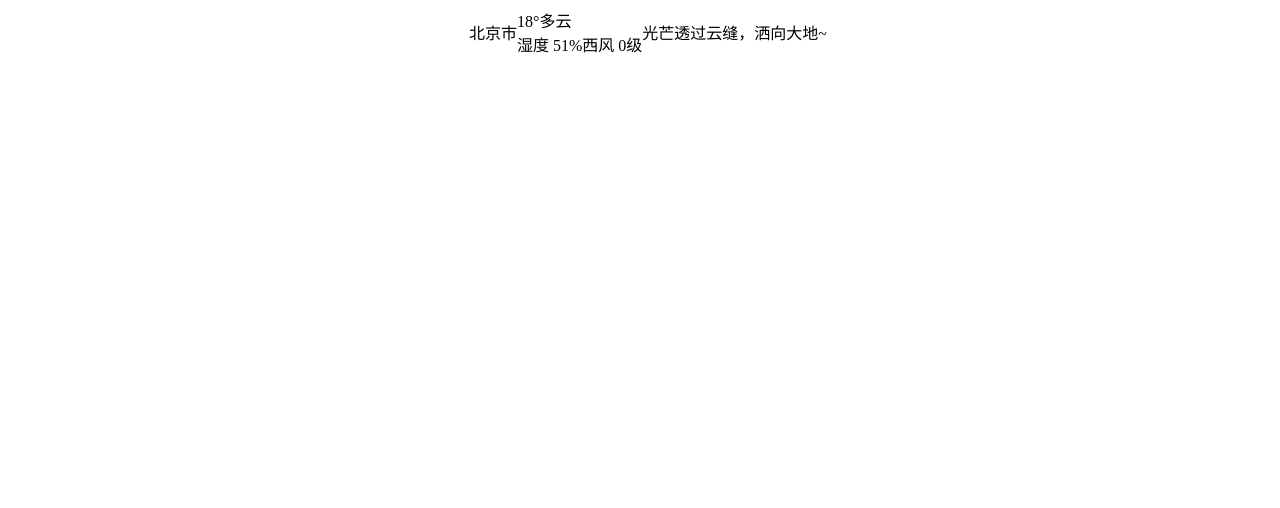
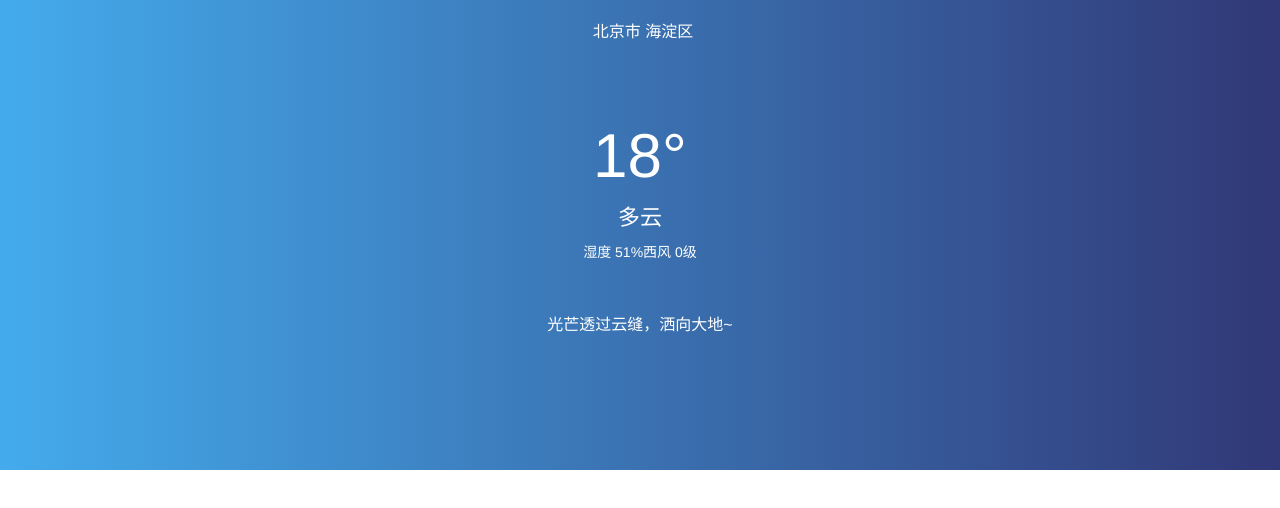
Before and after one commit to lomirus/tencent-weather, a React app: page / in a window 1280 px wide. Shown: the top 508 px of the page. Built offline with nearby package versions, Linux system fonts and the light colour scheme.

Commit message:
feat: basic style of header

```diff
--- a/src/App.tsx
+++ b/src/App.tsx
@@ -12,7 +12,7 @@ import Trend from './components/Trend'
 const App = (): ReactElement => (
     <Context.Provider value={useReducer(reducer, initialState)}>
         <Header
-            location="北京市"
+            location="北京市 海淀区"
             temperature={18}
             weather="多云"
             details={["湿度 51%", "西风 0级"]}
--- a/src/components/Header.tsx
+++ b/src/components/Header.tsx
@@ -4,10 +4,13 @@ import Context from '../store/context'
 
 const styles: Record<string, CSSProperties> = {
     main: {
+        color: "#FFFFFF",
         width: "100vw",
         display: "flex",
+        flexDirection: "column",
         alignItems: "center",
-        justifyContent: "center"
+        background: "linear-gradient(-90deg,#313877,#44abec)",
+        height: "470px"
     }
 }
 
@@ -22,15 +25,33 @@ type PropsType = {
 const Header = ({ location, temperature, weather, details, tip }: PropsType) => {
     const [state, dispatch] = useContext(Context);
     return <div style={styles.main}>
-        <div>{location}</div>
-        <div>
-            <span>{temperature}°</span>
-            <span>{weather}</span>
-            <div>
+        <div style={{
+            margin: "18px 0 0 6px"
+        }}>{location}</div>
+        <div style={{
+            marginTop: "78px",
+            display: "flex",
+            flexDirection: "column",
+            alignItems: "center",
+        }}>
+            <span style={{
+                fontSize: "62px"
+            }}>{temperature}°</span>
+            <span style={{
+                marginTop: "8px",
+                fontSize: "22px"
+            }}>{weather}</span>
+            <div style={{
+                marginTop: "10px",
+                fontSize: "14px"
+            }}>
                 {details.map(v => <span>{v}</span>)}
             </div>
         </div>
-        <div>{tip}</div>
+        <div style={{
+            marginTop: "50px",
+            fontSize: "16px"
+        }}>{tip}</div>
     </div>
 }
 
--- a/src/index.tsx
+++ b/src/index.tsx
@@ -1,5 +1,6 @@
 import * as ReactDOM from 'react-dom';
 import App from './App'
+import './styles/main.css'
 
 const app = document.querySelector("#app");
 
--- /dev/null
+++ b/src/styles/main.css
@@ -0,0 +1,7 @@
+body {
+    margin: 0
+}
+
+* {
+    font-family: Helvetica Neue,Helvetica,Arial,sans-serif
+}
--- a/webpack.config.js
+++ b/webpack.config.js
@@ -13,6 +13,10 @@ module.exports = (_env, argv) => {
                 test: /\.tsx/,
                 include: resolve("src"),
                 use: "babel-loader"
+            }, {
+                test: /\.css/,
+                include: resolve("src"),
+                use: ["style-loader", "css-loader"]
             }]
         },
         plugins: [new HtmlWebpackPlugin({
```
